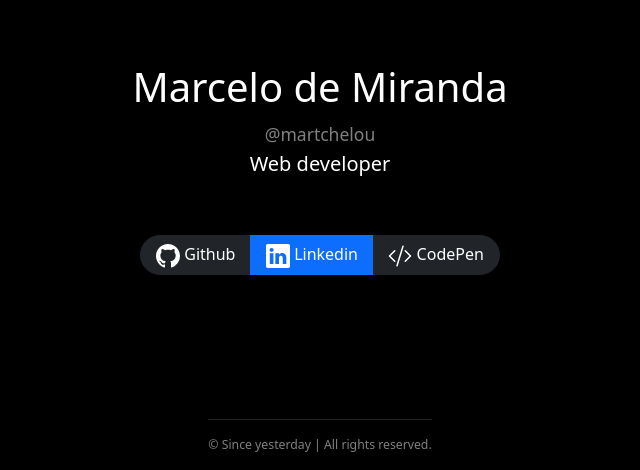
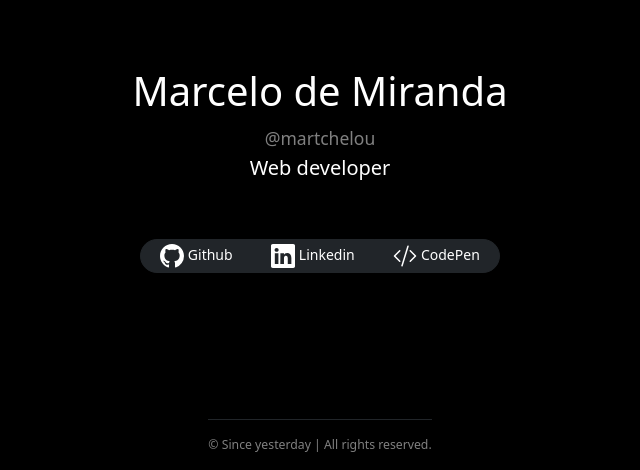
Before and after one commit to martchelou/martchelou.github.io, a plain HTML site: page index.html in a window 1280 px wide. Shown: the part 330-800 px from the top of the page, without its empty margins (320-960 px from the left). Drawn offline with nearby package versions, Linux system fonts and the light colour scheme.

Commit message:
Changed button color to dark

```diff
--- a/index.html
+++ b/index.html
@@ -44,7 +44,7 @@
             <p class="lead text-center text-white mb-5"><small class="text-white-50">@martchelou</small><br>Web developer</p>
             <nav class="btn-group d-flex justify-content-center p-2">
                 <a  aria-label="Github"
-                    class="btn btn-dark rounded-start-pill" href="https://github.com/martchelou">
+                    class="btn btn-dark btn-sm rounded-start-pill" href="https://github.com/martchelou">
                     <svg xmlns="http://www.w3.org/2000/svg" width="24" height="24" fill="currentColor"
                         viewBox="0 0 16 16">
                         <path d="M8 0C3.58 0 0 3.58 0 8c0 3.54 2.29 6.53 5.47 7.59.4.07.55-.17.55-.38 0-.19-.01-.82-.01-1.49-2.01.37-2.53-.49-2.69-.94-.09-.23-.48-.94-.82-1.13-.28-.15-.68-.52-.01-.53.63-.01 1.08.58 1.23.82.72 1.21 1.87.87 2.33.66.07-.52.28-.87.51-1.07-1.78-.2-3.64-.89-3.64-3.95 0-.87.31-1.59.82-2.15-.08-.2-.36-1.02.08-2.12 0 0 .67-.21 2.2.82.64-.18 1.32-.27 2-.27.68 0 1.36.09 2 .27 1.53-1.04 2.2-.82 2.2-.82.44 1.1.16 1.92.08 2.12.51.56.82 1.27.82 2.15 0 3.07-1.87 3.75-3.65 3.95.29.25.54.73.54 1.48 0 1.07-.01 1.93-.01 2.2 0 .21.15.46.55.38A8.012 8.012 0 0 0 16 8c0-4.42-3.58-8-8-8z" />
@@ -52,7 +52,7 @@
                     <span class="d-none d-md-inline">Github</span>
                 </a>
                 <a  aria-label="Linkedin"
-                    class="btn btn-primary" href="http://br.linkedin.com/in/martchelou">
+                    class="btn btn-dark btn-sm" href="http://br.linkedin.com/in/martchelou">
                     <svg xmlns="http://www.w3.org/2000/svg" width="24" height="24" fill="currentColor"
                         viewBox="0 0 16 16">
                         <path d="M0 1.146C0 .513.526 0 1.175 0h13.65C15.474 0 16 .513 16 1.146v13.708c0 .633-.526 1.146-1.175 1.146H1.175C.526 16 0 15.487 0 14.854V1.146zm4.943 12.248V6.169H2.542v7.225h2.401zm-1.2-8.212c.837 0 1.358-.554 1.358-1.248-.015-.709-.52-1.248-1.342-1.248-.822 0-1.359.54-1.359 1.248 0 .694.521 1.248 1.327 1.248h.016zm4.908 8.212V9.359c0-.216.016-.432.08-.586.173-.431.568-.878 1.232-.878.869 0 1.216.662 1.216 1.634v3.865h2.401V9.25c0-2.22-1.184-3.252-2.764-3.252-1.274 0-1.845.7-2.165 1.193v.025h-.016a5.54 5.54 0 0 1 .016-.025V6.169h-2.4c.03.678 0 7.225 0 7.225h2.4z" />
@@ -60,7 +60,7 @@
                     <span class="d-none d-md-inline">Linkedin</span>
                 </a>
                 <a  aria-label="CodePen"
-                    class="btn btn-dark rounded-end-pill" href="https://codepen.io/martchelou">
+                    class="btn btn-dark btn-sm rounded-end-pill" href="https://codepen.io/martchelou">
                     <svg xmlns="http://www.w3.org/2000/svg" width="24" height="24" fill="currentColor"
                         class="bi bi-code-slash" viewBox="0 0 16 16">
                         <path d="M10.478 1.647a.5.5 0 1 0-.956-.294l-4 13a.5.5 0 0 0 .956.294l4-13zM4.854 4.146a.5.5 0 0 1 0 .708L1.707 8l3.147 3.146a.5.5 0 0 1-.708.708l-3.5-3.5a.5.5 0 0 1 0-.708l3.5-3.5a.5.5 0 0 1 .708 0zm6.292 0a.5.5 0 0 0 0 .708L14.293 8l-3.147 3.146a.5.5 0 0 0 .708.708l3.5-3.5a.5.5 0 0 0 0-.708l-3.5-3.5a.5.5 0 0 0-.708 0z" />
```
Also changed, not shown: README.md.
